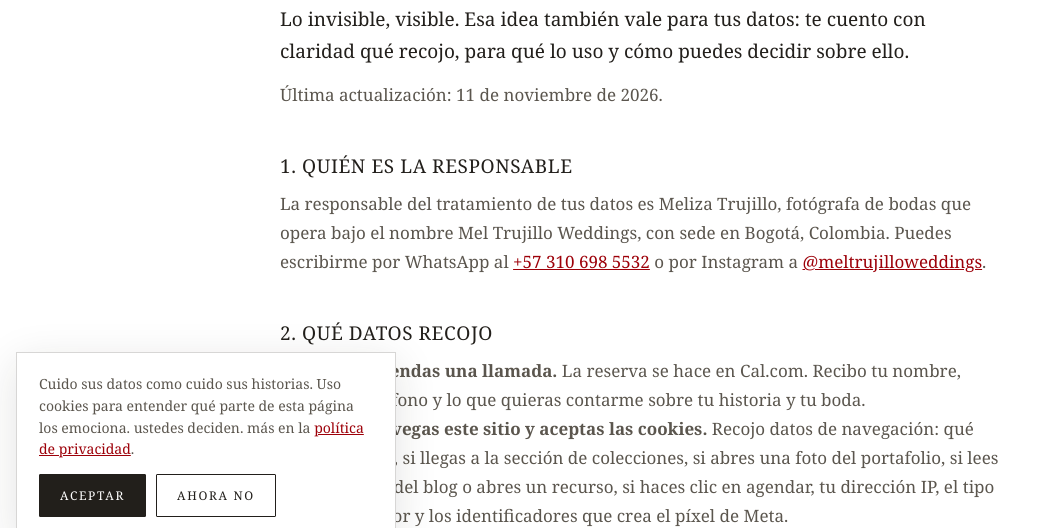
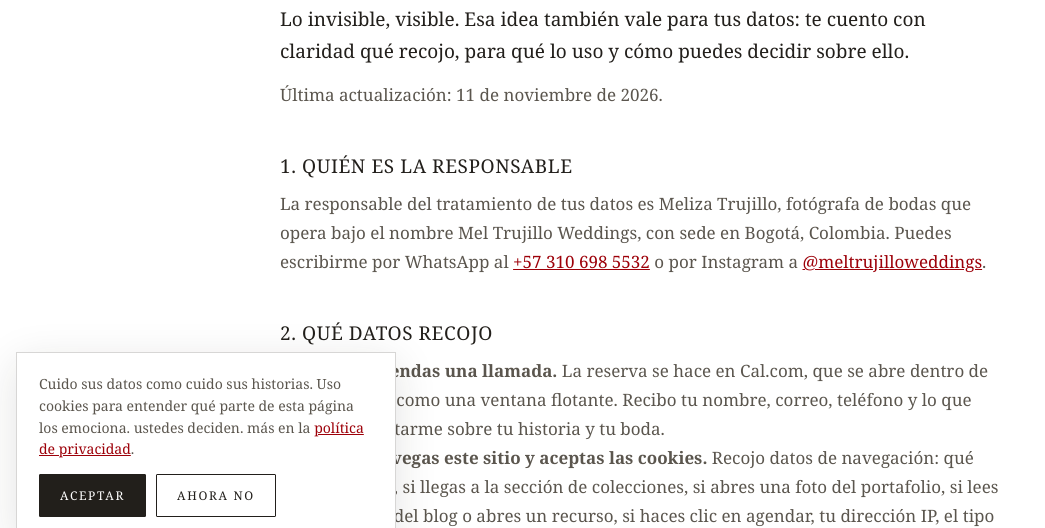
Before and after one commit to meltrujillo/meltrujillo, a plain HTML site: page privacidad.html in a window 1280 px wide. Shown: the part 246-774 px from the top of the page, without its empty margins (0-1045 px from the left). Drawn offline with Linux system fonts and the light colour scheme; a script that the page names is missing; a web font is replaced by a local one.

Commit message:
Add files via upload

```diff
--- a/privacidad.html
+++ b/privacidad.html
@@ -43,7 +43,7 @@
 
     <h2>2. Qué datos recojo</h2>
     <ul>
-      <li><strong>Cuando agendas una llamada.</strong> La reserva se hace en Cal.com. Recibo tu nombre, correo, teléfono y lo que quieras contarme sobre tu historia y tu boda.</li>
+      <li><strong>Cuando agendas una llamada.</strong> La reserva se hace en Cal.com, que se abre dentro de esta página como una ventana flotante. Recibo tu nombre, correo, teléfono y lo que quieras contarme sobre tu historia y tu boda.</li>
       <li><strong>Cuando navegas este sitio y aceptas las cookies.</strong> Recojo datos de navegación: qué páginas ves, si llegas a la sección de colecciones, si abres una foto del portafolio, si lees un artículo del blog o abres un recurso, si haces clic en agendar, tu dirección IP, el tipo de navegador y los identificadores que crea el píxel de Meta.</li>
       <li><strong>Cuando me escribes por WhatsApp o Instagram.</strong> Recibo lo que me cuentas en esos mensajes.</li>
       <li><strong>Cuando firmas el contrato y pagas tu abono.</strong> El contrato se firma en Pixieset. Guardo la fecha de la firma y el valor del abono.</li>
```
